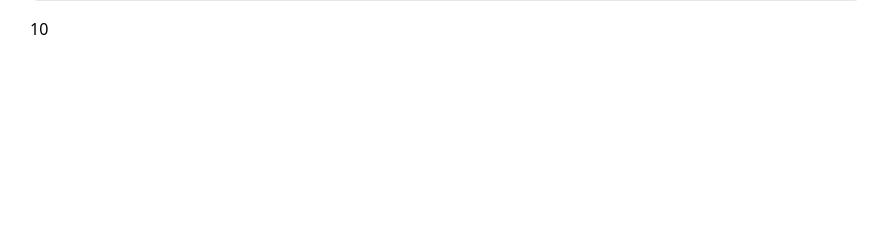
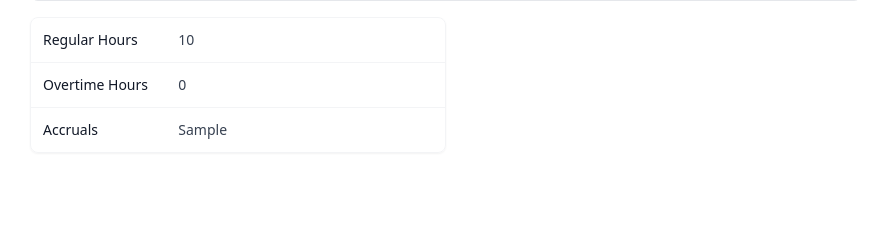
Before and after one commit to stephenalonzo/time-punch, a PHP site: page /index.php in a window 1280 px wide. Shown: the part 347-587 px from the top of the page, without its empty margins (194-1082 px from the left). Run offline with PHP 8.4, Linux system fonts and the light colour scheme; the visitor is signed in with stand-in values (Sample User, id 1); tables that the repository leaves empty or names only in its code hold one stand-in row (values such as "Sample post"); data that the repository does not hold is empty; style sheets or scripts are compiled from the project's sources.

Commit message:
Worked to display overtime & accruals in timesheet

```diff
--- a/php/app_views.php
+++ b/php/app_views.php
@@ -135,7 +135,6 @@ function viewPayPeriods($params)
 function viewTotalHours($params)
 {
 
-	$params = filterParams($params);
 	$params = getHoursWorkedWeekly($params);
 
 	$params['total'] = 0;
@@ -149,12 +148,55 @@ function viewTotalHours($params)
 			$params['total'] += $row['total_hours'];
 			$params['total_hours'] = $params['total'];
 
+            $params['overtime'] = $params['total'] - 40;
+
+            if ($params['overtime'] >= 0)
+            {
+
+                $params['overtime_hours'] = $params['overtime'];
+
+            } else {
+
+                $params['overtime_hours'] = 0;
+
+            }
+
 		}
-
 
 	}
 
-	echo $params['total_hours'];
+    $user_id = $_SESSION['id'];
+    $acc = getAccrual($params, $user_id);
+
+    foreach ($acc['results'] as $row)
+    {
+
+        $params['total_accruals'] = $row['accrual'];
+
+    }
+
+    $params['hours'] =
+    '<div class="flow-root rounded-lg border border-gray-100 py-3 shadow-sm w-1/2">
+    <dl class="-my-3 divide-y divide-gray-100 text-sm">
+      <div class="grid grid-cols-1 gap-1 p-3 sm:grid-cols-3 sm:gap-4">
+        <dt class="font-medium text-gray-900">Regular Hours</dt>
+        <dd class="text-gray-700 sm:col-span-2">'.$params['total_hours'].'</dd>
+      </div>
+
+      <div class="grid grid-cols-1 gap-1 p-3 sm:grid-cols-3 sm:gap-4">
+        <dt class="font-medium text-gray-900">Overtime Hours</dt>
+        <dd class="text-gray-700 sm:col-span-2">'.$params['overtime_hours'].'</dd>
+      </div>
+
+      <div class="grid grid-cols-1 gap-1 p-3 sm:grid-cols-3 sm:gap-4">
+        <dt class="font-medium text-gray-900">Accruals</dt>
+        <dd class="text-gray-700 sm:col-span-2">'.$params['total_accruals'].'</dd>
+      </div>
+      </div>
+    </dl>
+  </div>';
+
+    return $params;
 
 }
 
```
